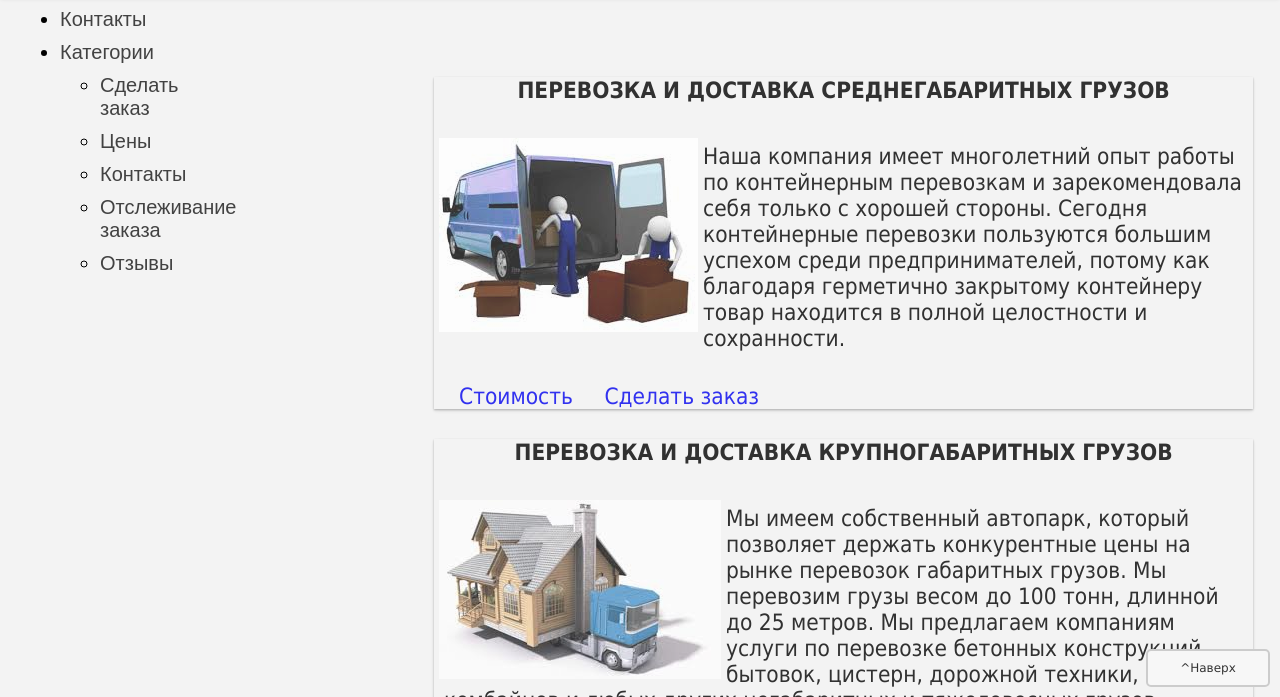
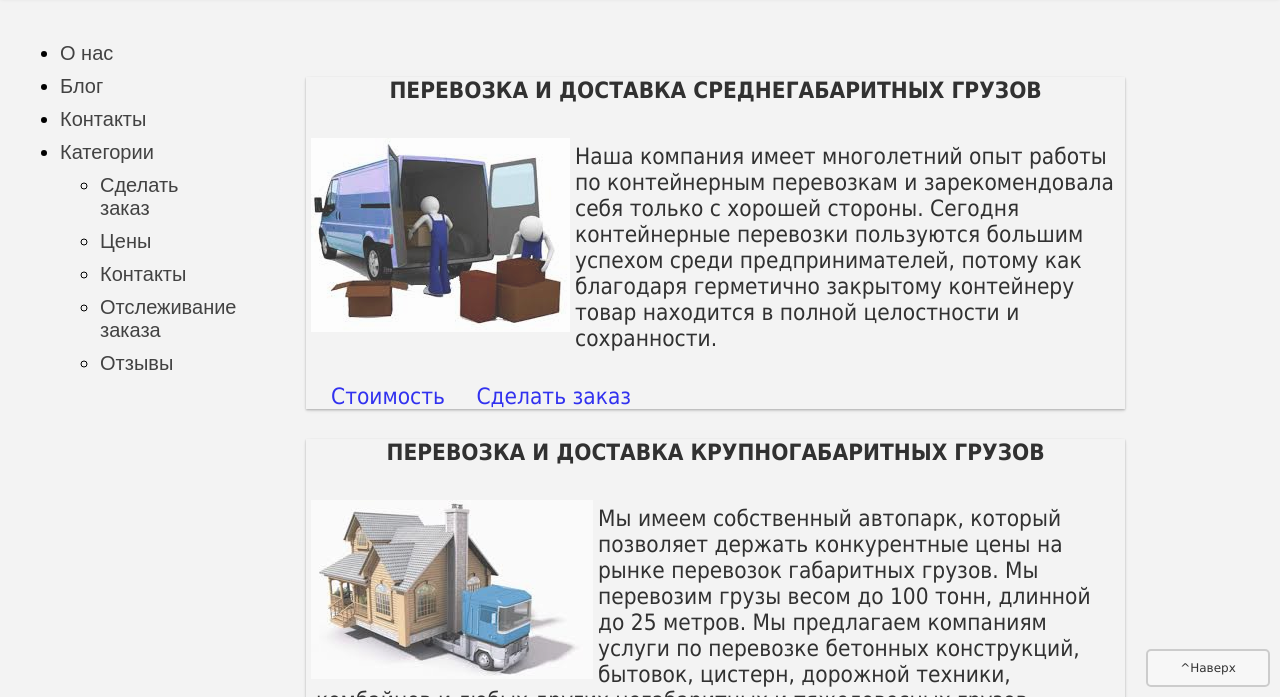
Before and after one commit to AlexeyErmolaev/practice-site, a plain HTML site: page Home.html in a window 1280 px wide. Shown: the part 103-800 px from the top of the page. Drawn offline with Linux system fonts and the light colour scheme.

Commit message:
change position navbar

```diff
--- a/css/StyleSheet1.css
+++ b/css/StyleSheet1.css
@@ -104,7 +104,7 @@ main{
 .cd-main-nav{
 	font-family: fantasy;
 	font-size:20px;
-	width: 70%;
+	width:50%;
     display: block;
 }
 .cd-main-nav a{
@@ -124,6 +124,7 @@ main{
 }
 div.flex-container_elemen {
 	position: fixed;
+	margin-top:100px;
 	top: 0;
 	padding: 20px;
 }
@@ -135,7 +136,7 @@ div.flex-container_elemen {
 }
 .flex-container {
 	background-size:100%;
-	margin-left: 30%;
+	margin-left: 20%;
 	display: flex;
 	width: 80%;
 	height: 60%;
```
